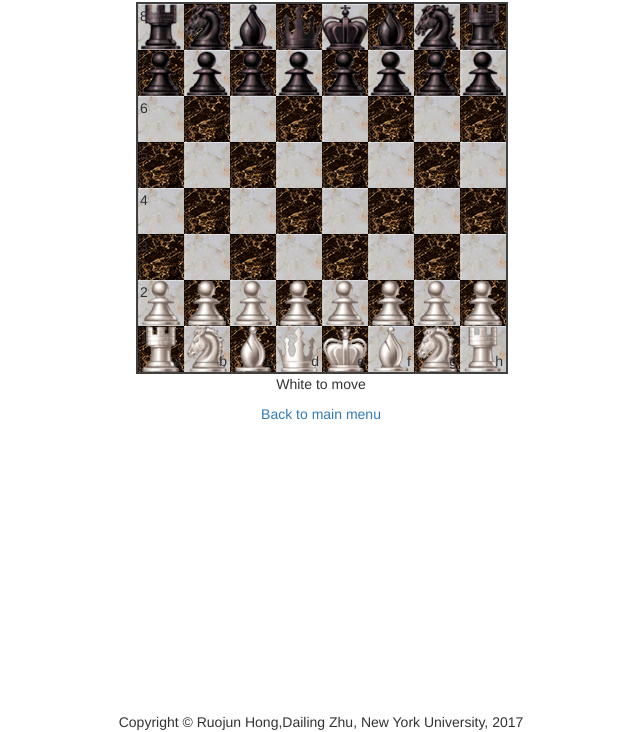
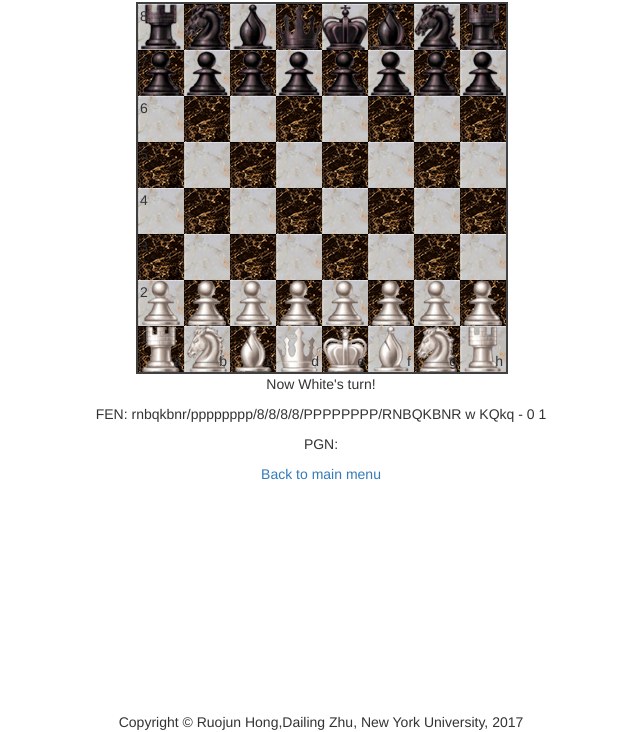
Before and after one commit to RuojunHong/WizardChess, a plain HTML site: page single.html in a window 1280 px wide. Shown: the part 68-800 px from the top of the page, without its empty margins (319-959 px from the left). Drawn offline with nearby package versions, Linux system fonts and the light colour scheme.

Commit message:
fixed minor bugs

```diff
--- a/single.html
+++ b/single.html
@@ -18,11 +18,9 @@
 <div class="container text-center">
 <h1>Wizard Chess</h1>
 <div id="board" class="container text-center" style="width: 400px"></div>
-<p> <span id="status"></span></p>
-    <!--
+<p><span id="status"></span></p>
 <p>FEN: <span id="fen"></span></p>
 <p>PGN: <span id="pgn"></span></p>
--->
 <script src="src/js/json3.min.js"></script>
 <script src="src/js/jquery-1.10.1.min.js"></script>
 <script src="src/js/chessboard-0.3.0.js"></script>
@@ -135,7 +133,7 @@
 
         // game still on
         else {
-            status = moveColor + ' to move';
+            status = "Now "+moveColor + "'s turn!";
 
             // check?
             if (game.in_check() === true) {
```
Also changed, not shown: multiple.html (+1 -3 lines).
